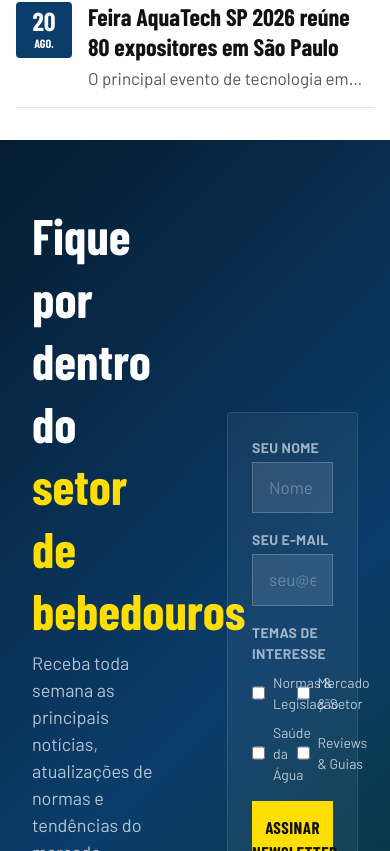
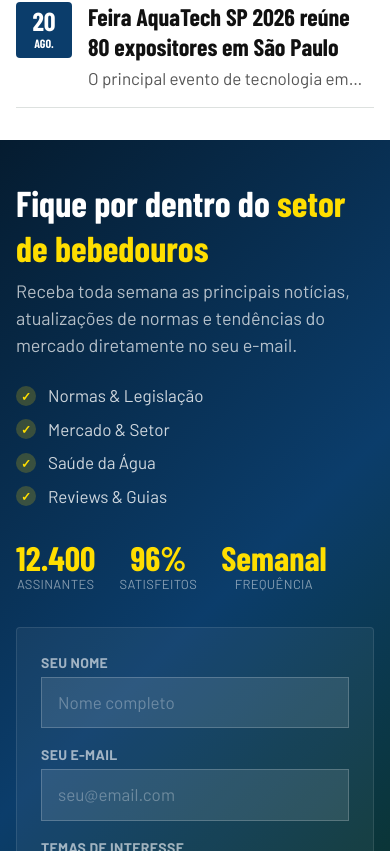
Before and after one commit to jgbebedourosmkt-dev/portal-do-bebedouro, a Next.js app: page / in a window 390 px wide. Shown: the part 4613-5464 px from the top of the page. Built offline with nearby package versions, Linux system fonts and the light colour scheme; a web font is replaced by a local one.

Commit message:
style: newsletter responsiva mobile — coluna única

```diff
--- a/components/newsletter/NewsletterBand.tsx
+++ b/components/newsletter/NewsletterBand.tsx
@@ -8,16 +8,16 @@ export default function NewsletterBand() {
 
   return (
     <section
-      className="w-full py-16"
+      className="w-full py-10 md:py-16"
       style={{
         background: 'linear-gradient(135deg, #051C30 0%, #0B3D6B 50%, #0A3018 100%)',
       }}
     >
-      <div className="mx-auto grid max-w-[1280px] grid-cols-2 gap-16 px-8">
+      <div className="mx-auto grid max-w-[1280px] grid-cols-1 md:grid-cols-2 gap-8 md:gap-16 px-4 md:px-8">
         {/* Esquerda */}
         <div>
           <h2
-            className="mb-2 text-[50px] font-black text-white leading-tight"
+            className="mb-2 text-[36px] md:text-[50px] font-black text-white leading-tight"
             style={{ fontFamily: 'var(--font-barlow-condensed)' }}
           >
             Fique por dentro do{' '}
```
